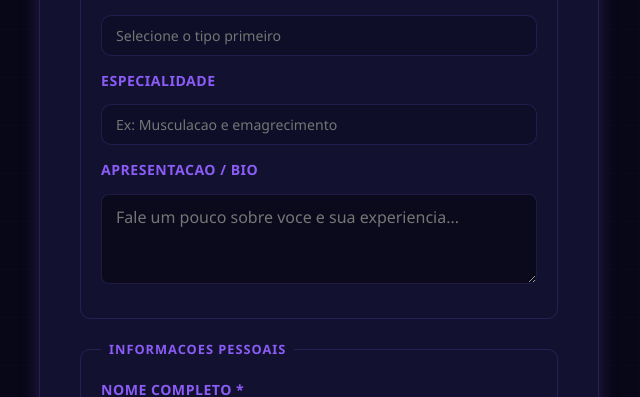
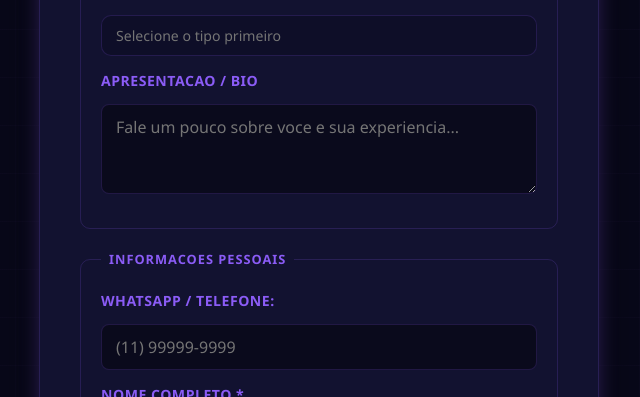
Before and after one commit to Joaofanticheli/GainYourMuscle-v2, a React (Create React App) app in the folder frontend/: page /register-profissional in a window 1280 px wide. Shown: the part 403-800 px from the top of the page, without its empty margins (321-961 px from the left). Built offline with nearby package versions, Linux system fonts and the light colour scheme; no server answers.

Commit message:
feat: campo contato (WhatsApp) nos dois cadastros; remove especialidade do profissional
Co-Authored-By: Claude Sonnet 4.6 <noreply@anthropic.com>

```diff
--- a/frontend/src/pages/Register.js
+++ b/frontend/src/pages/Register.js
@@ -17,7 +17,8 @@ const Register = () => {
     peso: '',
     altura: '',
     sexo: '',
-    frequencia: 0
+    frequencia: 0,
+    contato: ''
   });
 
   const [loading, setLoading] = useState(false);
@@ -177,6 +178,19 @@ const Register = () => {
             <legend>Dados de Login</legend>
 
             <div className="form-group">
+              <label htmlFor="contato">WhatsApp / Telefone:</label>
+              <input
+                type="tel"
+                id="contato"
+                name="contato"
+                placeholder="(11) 99999-9999"
+                value={formData.contato}
+                onChange={handleChange}
+                disabled={loading}
+              />
+            </div>
+
+            <div className="form-group">
               <label htmlFor="email">Email:</label>
               <input
                 type="email"
--- a/frontend/src/pages/RegisterProfissional.js
+++ b/frontend/src/pages/RegisterProfissional.js
@@ -21,7 +21,7 @@ const RegisterProfissional = () => {
     tipo: '',
     registro: '',
     bio: '',
-    especialidade: '',
+    contato: '',
   });
 
   const [loading, setLoading] = useState(false);
@@ -66,7 +66,7 @@ const RegisterProfissional = () => {
           tipo: form.tipo,
           registro: form.registro,
           bio: form.bio,
-          especialidade: form.especialidade,
+          contato: form.contato,
         }),
       });
 
@@ -136,19 +136,6 @@ const RegisterProfissional = () => {
             </div>
 
             <div className="form-group">
-              <label htmlFor="especialidade">Especialidade</label>
-              <input
-                type="text"
-                id="especialidade"
-                name="especialidade"
-                placeholder="Ex: Musculacao e emagrecimento"
-                value={form.especialidade}
-                onChange={handleChange}
-                disabled={loading}
-              />
-            </div>
-
-            <div className="form-group">
               <label htmlFor="bio">Apresentacao / Bio</label>
               <textarea
                 id="bio"
@@ -165,6 +152,19 @@ const RegisterProfissional = () => {
 
           <fieldset className="form-fieldset">
             <legend>Informacoes Pessoais</legend>
+
+            <div className="form-group">
+              <label htmlFor="contato">WhatsApp / Telefone:</label>
+              <input
+                type="tel"
+                id="contato"
+                name="contato"
+                placeholder="(11) 99999-9999"
+                value={form.contato}
+                onChange={handleChange}
+                disabled={loading}
+              />
+            </div>
 
             <div className="form-group">
               <label htmlFor="nome">Nome completo *</label>
```
Also changed, not shown: 2 other files (tests, documents, lock files or other folders).
